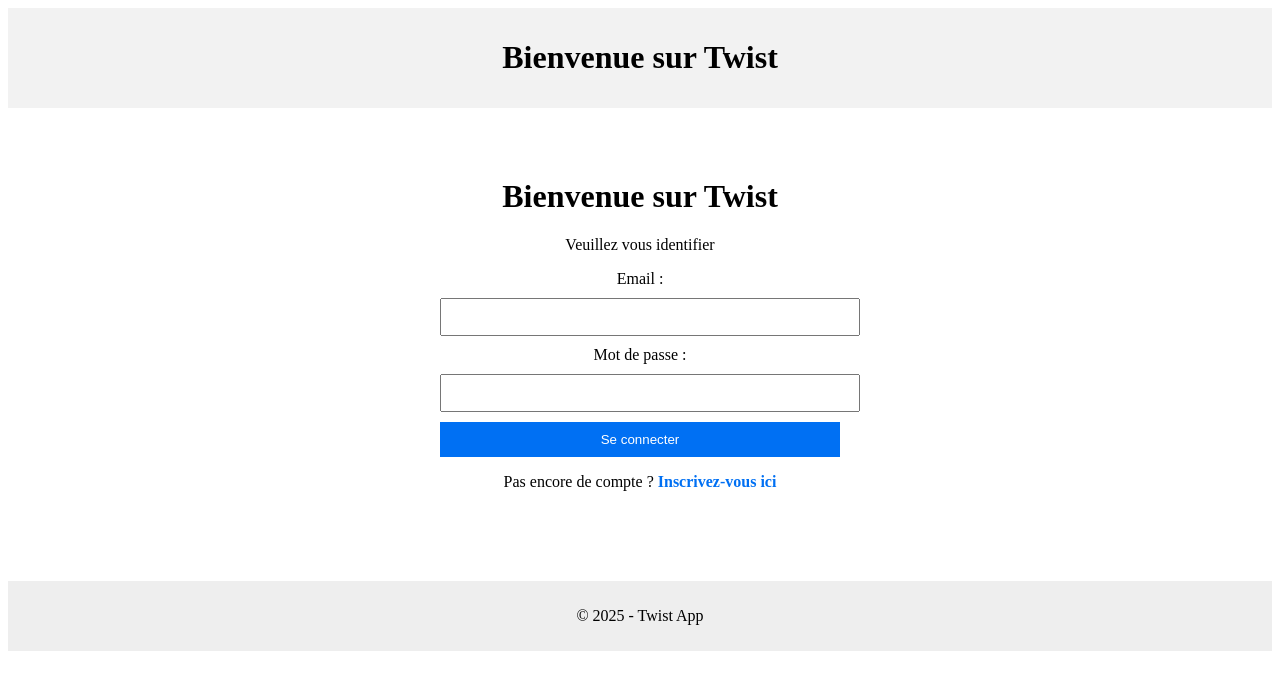
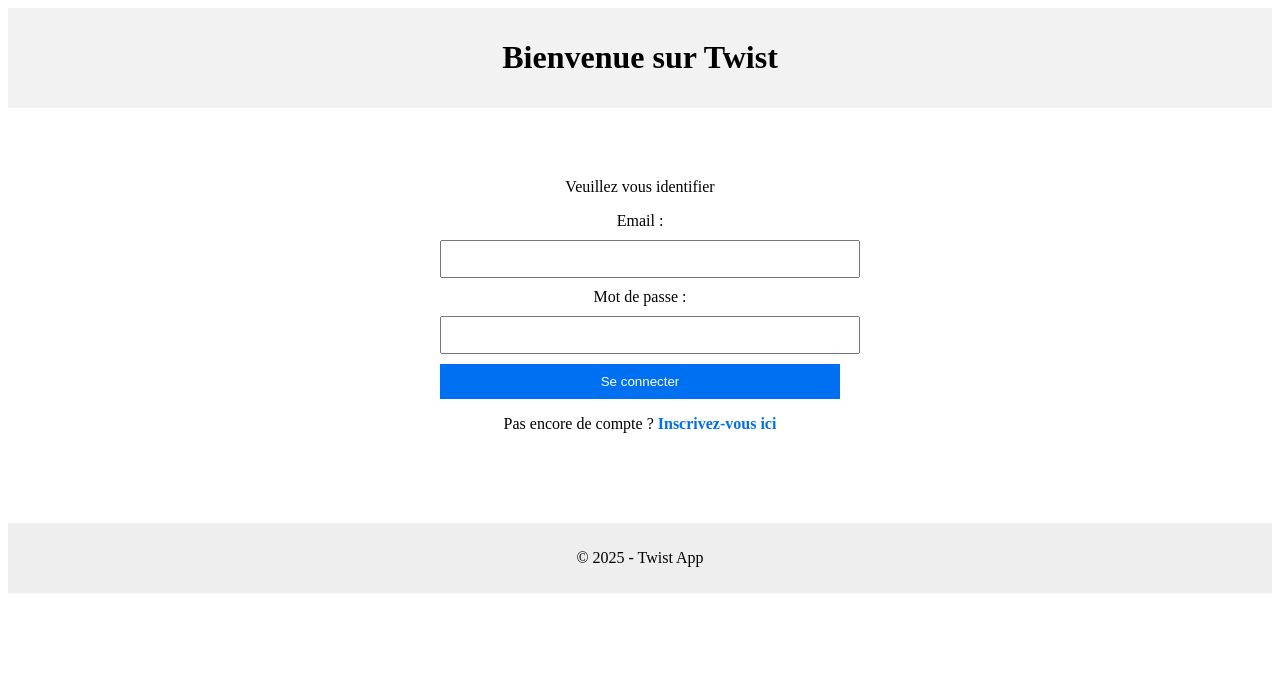
Before and after one commit to uvsq22400326/twist, a Next.js app in the folder twist/: page / in a window 1280 px wide. Shown: the top 690 px of the page. Built offline with nearby package versions, Linux system fonts and the light colour scheme.

Commit message:
creation des page login et regester front-end

```diff
--- a/twist/app/login/page.tsx
+++ b/twist/app/login/page.tsx
@@ -39,7 +39,7 @@ export default function LoginPage() {
   );
 }
 
-// Styles inline pour éviter un fichier CSS séparé
+
 const styles = {
   container: { maxWidth: "400px", margin: "0 auto", textAlign: "center" },
   form: { display: "flex", flexDirection: "column", gap: "10px" },
--- a/twist/app/page.tsx
+++ b/twist/app/page.tsx
@@ -11,10 +11,9 @@ export default function HomePage() {
   const handleLogin = (e: FormEvent<HTMLFormElement>) => {
     e.preventDefault();
 
-    // Simule une authentification (remplacer par une vraie API)
     if (email === "user@example.com" && password === "password123") {
       alert("Connexion réussie !");
-      router.push("/dashboard"); // Redirige après connexion (ex: /dashboard)
+      router.push("/dashboard");
     } else {
       alert("Email ou mot de passe incorrect !");
     }
@@ -22,7 +21,6 @@ export default function HomePage() {
 
   return (
     <div style={styles.container}>
-      <h1>Bienvenue sur Twist</h1>
       <p>Veuillez vous identifier</p>
 
       <form onSubmit={handleLogin} style={styles.form}>
```
